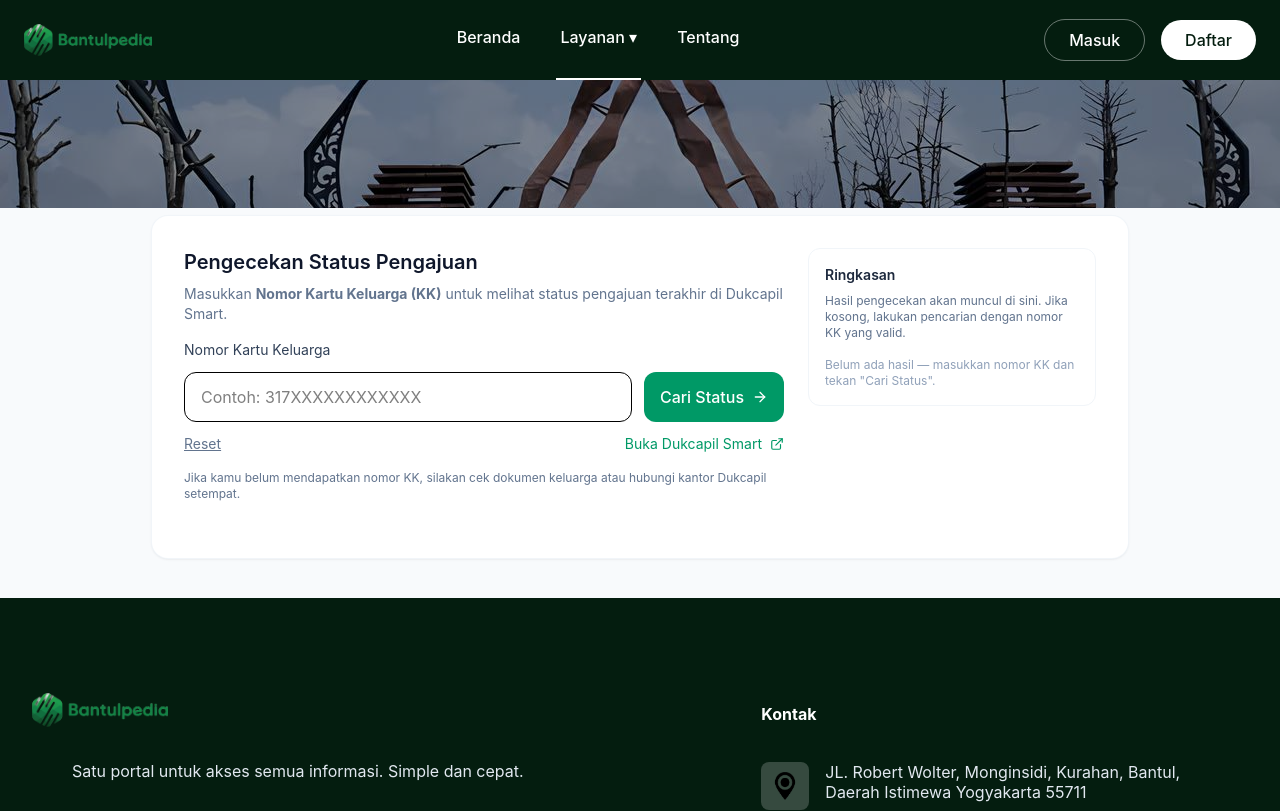
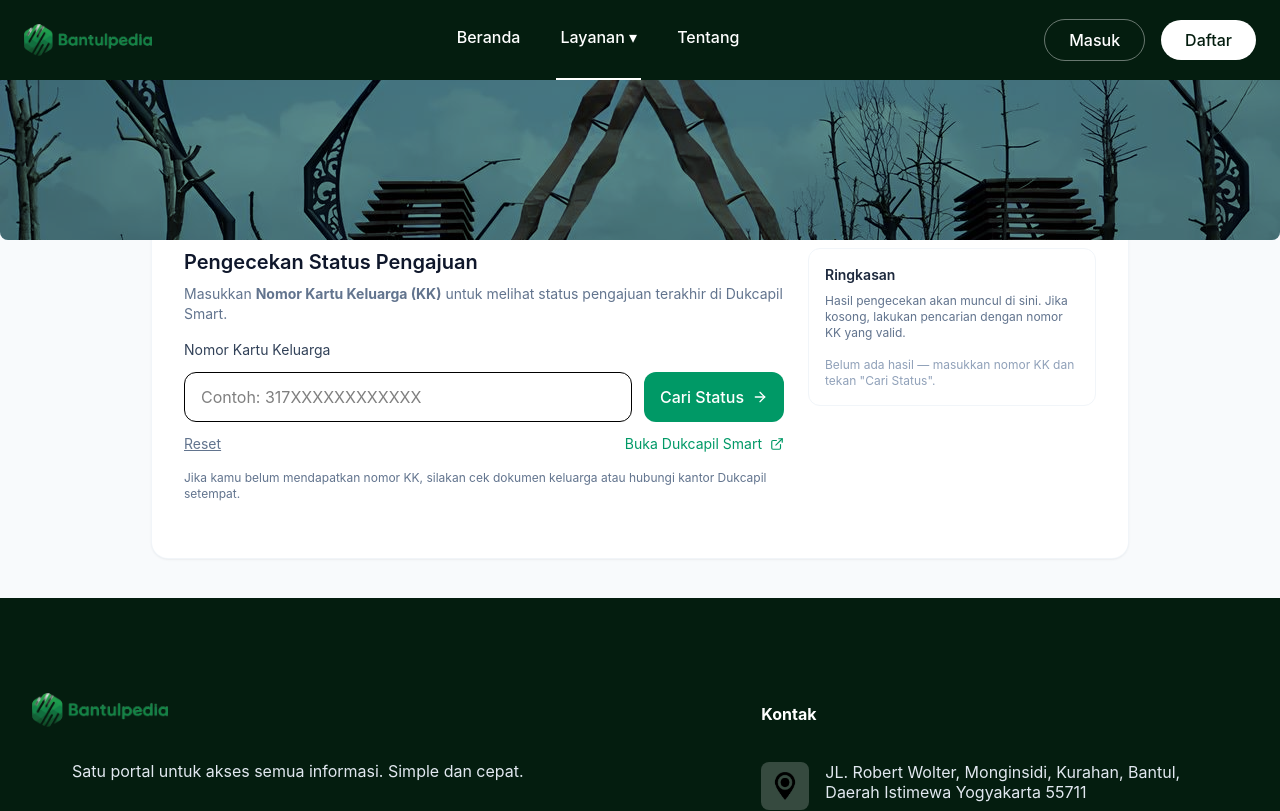
Before and after one commit to ulfhiraa/bantulpedia-website, a React (Vite) app: page /layanan/publik/kependudukan/dukcapil-smart in a window 1280 px wide. Shown: the top 811 px of the page. Built offline with nearby package versions, Linux system fonts and the light colour scheme.

Commit message:
update hero bg

```diff
--- a/src/pages/layanan/publik/kependudukan/DukcapilSmart.jsx
+++ b/src/pages/layanan/publik/kependudukan/DukcapilSmart.jsx
@@ -100,10 +100,14 @@ export default function DukcapilSmart() {
 
       {/* HERO */}
       <header className="relative w-full h-36 md:h-44 lg:h-52">
-        <div
-          className="absolute inset-0 bg-cover bg-center brightness-[0.55]"
-          style={{ backgroundImage: `url(${heroBg})` }}
-        />
+        <div className="h-40 md:h-60 relative rounded-b-lg overflow-hidden">
+                <div
+                  className="absolute inset-0 bg-cover bg-center"
+                  style={{ backgroundImage: `url(${heroBg})` }}
+                />
+                <div className="absolute inset-0 bg-emerald-900/60 mix-blend-multiply" />
+              </div>
+
       </header>
 
       {/* MAIN */}
```
